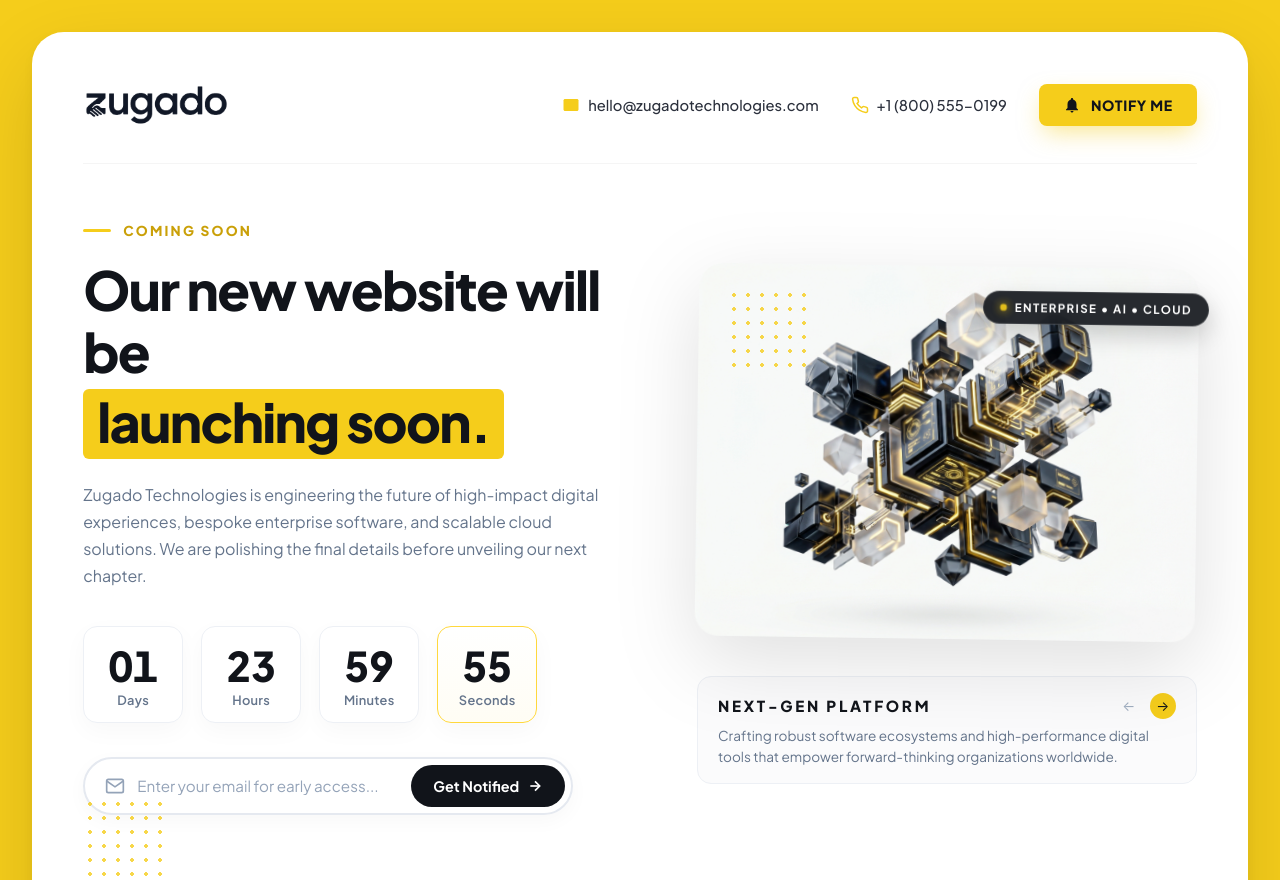
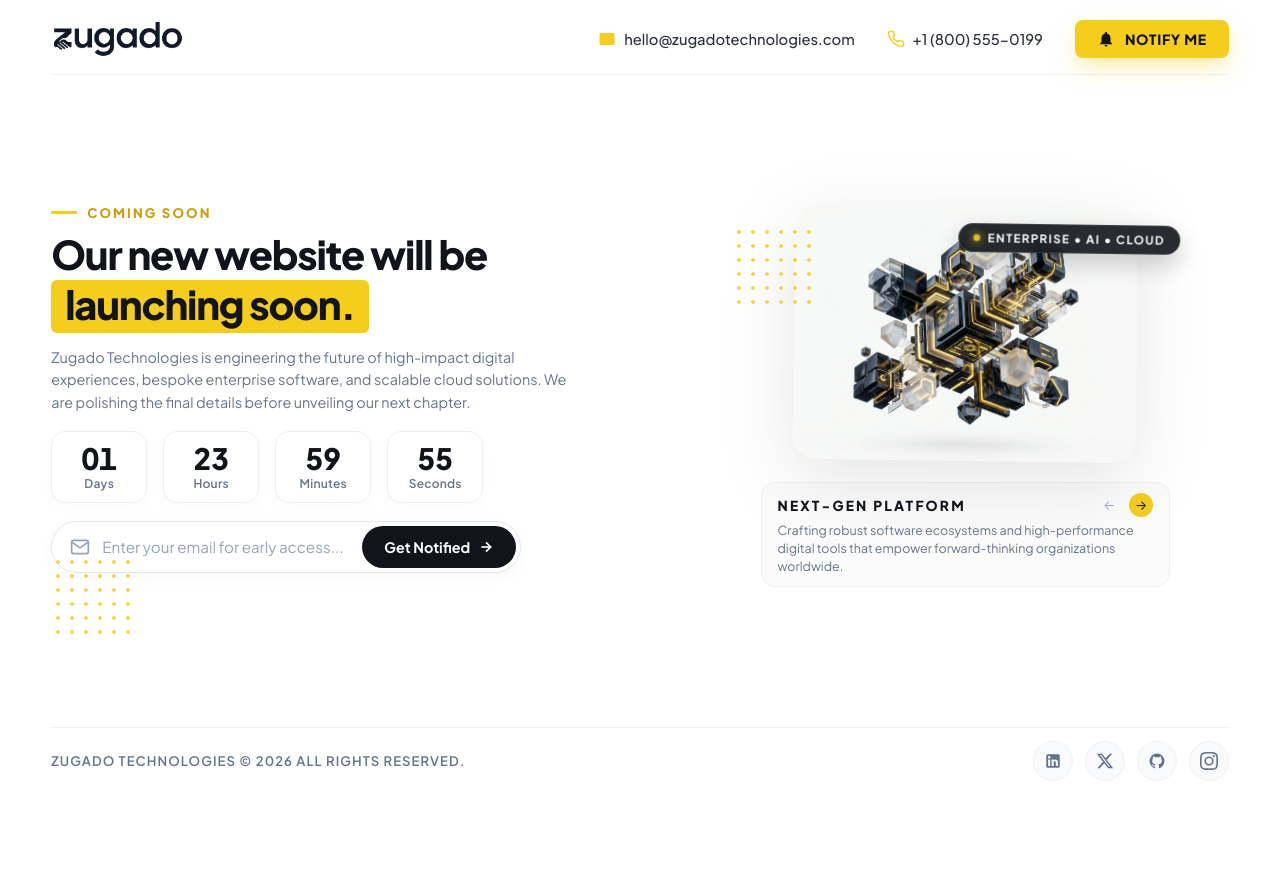
Before and after one commit to Zugado-Technologies/ztechweb, a plain HTML site: page index.html in a window 1280 px wide. Shown: the top 880 px of the page. After the commit the page ends 800 px from the top, so only its background shows below. Drawn offline with Linux system fonts and the light colour scheme.

Commit message:
Remove yellow outlines and fit layout to single screen on desktop without scrolling

```diff
--- a/index.html
+++ b/index.html
@@ -13,7 +13,7 @@
   <link rel="preconnect" href="https://fonts.gstatic.com" crossorigin />
   <link href="https://fonts.googleapis.com/css2?family=Plus+Jakarta+Sans:wght@300;400;500;600;700;800&family=Space+Grotesk:wght@500;700&display=swap" rel="stylesheet" />
 
-  <link rel="stylesheet" href="styles.css" />
+  <link rel="stylesheet" href="styles.css?v=2" />
 </head>
 <body>
   <!-- Outer Wrapper with the Signature Vibrant Yellow Border & Framing -->
@@ -89,7 +89,7 @@
                 <div class="timer-num" id="minutes-val">00</div>
                 <div class="timer-label">Minutes</div>
               </div>
-              <div class="timer-card highlight-card">
+              <div class="timer-card">
                 <div class="timer-num" id="seconds-val">00</div>
                 <div class="timer-label">Seconds</div>
               </div>
--- a/styles.css
+++ b/styles.css
@@ -58,35 +58,54 @@ html {
 
 body {
   font-family: var(--font-main);
-  background-color: var(--color-brand-yellow);
+  background-color: #ffffff;
   color: var(--color-dark-primary);
   min-height: 100vh;
-  display: flex;
-  align-items: center;
-  justify-content: center;
-  padding: clamp(12px, 2.5vw, 36px);
+  margin: 0;
+  padding: 0;
   overflow-x: hidden;
 }
 
-/* Signature Yellow Framed Page */
+@media (min-width: 1025px) {
+  html, body {
+    height: 100vh;
+    max-height: 100vh;
+    overflow: hidden;
+  }
+}
+
+/* Full Width Page Container */
 .page-frame {
   width: 100%;
   max-width: 1440px;
   margin: 0 auto;
+  height: 100%;
+  display: flex;
+  flex-direction: column;
 }
 
-/* White Canvas Card */
+/* White Canvas Container */
 .canvas-card {
-  background: var(--color-card-bg);
-  border-radius: var(--radius-xl);
-  box-shadow: 0 30px 80px rgba(0, 0, 0, 0.12), 0 4px 12px rgba(0, 0, 0, 0.04);
-  padding: clamp(24px, 4vw, 56px);
+  background: #ffffff;
+  border-radius: 0;
+  box-shadow: none;
+  padding: clamp(16px, 2.4vh, 28px) clamp(24px, 4vw, 56px);
   position: relative;
   overflow: hidden;
   display: flex;
   flex-direction: column;
-  min-height: calc(100vh - clamp(24px, 5vw, 72px));
   justify-content: space-between;
+  width: 100%;
+  min-height: 100vh;
+  box-sizing: border-box;
+}
+
+@media (min-width: 1025px) {
+  .canvas-card {
+    height: 100vh;
+    max-height: 100vh;
+    min-height: 100vh;
+  }
 }
 
 /* ==========================================================================
@@ -96,9 +115,10 @@ body {
   display: flex;
   align-items: center;
   justify-content: space-between;
-  padding-bottom: clamp(20px, 3vw, 36px);
-  border-bottom: 1px solid rgba(0, 0, 0, 0.04);
+  padding-bottom: clamp(12px, 1.8vh, 20px);
+  border-bottom: 1px solid rgba(0, 0, 0, 0.05);
   gap: 20px;
+  flex-shrink: 0;
 }
 
 .brand-container {
@@ -118,7 +138,7 @@ body {
 }
 
 .brand-logo {
-  height: clamp(34px, 4vw, 44px);
+  height: clamp(30px, 3.2vw, 40px);
   width: auto;
   object-fit: contain;
   display: block;
@@ -169,7 +189,7 @@ body {
   font-size: 0.88rem;
   font-weight: 800;
   letter-spacing: 0.05em;
-  padding: 12px 24px;
+  padding: 10px 22px;
   border-radius: var(--radius-sm);
   border: none;
   cursor: pointer;
@@ -197,11 +217,13 @@ body {
    ========================================================================== */
 .hero-grid {
   display: grid;
-  grid-template-columns: 1.1fr 1fr;
+  grid-template-columns: 1.15fr 1fr;
   align-items: center;
-  gap: clamp(32px, 5vw, 72px);
-  padding: clamp(24px, 4vw, 56px) 0;
+  gap: clamp(24px, 3.5vw, 60px);
+  padding: clamp(10px, 1.8vh, 24px) 0;
   position: relative;
+  flex: 1;
+  min-height: 0;
 }
 
 /* Left Hero Column */
@@ -213,19 +235,19 @@ body {
 .eyebrow-badge {
   display: inline-flex;
   align-items: center;
-  gap: 12px;
-  margin-bottom: 20px;
+  gap: 10px;
+  margin-bottom: clamp(8px, 1.4vh, 16px);
 }
 
 .eyebrow-line {
-  width: 28px;
+  width: 26px;
   height: 3px;
   background-color: var(--color-brand-yellow);
   border-radius: 2px;
 }
 
 .eyebrow-text {
-  font-size: 0.85rem;
+  font-size: 0.82rem;
   font-weight: 800;
   letter-spacing: 0.16em;
   color: #caa008;
@@ -233,18 +255,18 @@ body {
 }
 
 .hero-title {
-  font-size: clamp(2.4rem, 4.2vw, 4.2rem);
+  font-size: clamp(2rem, 3.1vw, 3.5rem);
   font-weight: 800;
-  line-height: 1.15;
+  line-height: 1.12;
   letter-spacing: -0.03em;
   color: var(--color-dark-primary);
-  margin-bottom: 22px;
+  margin-bottom: clamp(10px, 1.6vh, 18px);
 }
 
 /* Signature Yellow Highlight Box */
 .highlight-wrapper {
   display: inline-block;
-  margin-top: 6px;
+  margin-top: 4px;
 }
 
 .highlight-yellow {
@@ -258,57 +280,57 @@ body {
 }
 
 .hero-description {
-  font-size: clamp(1rem, 1.2vw, 1.15rem);
-  line-height: 1.7;
+  font-size: clamp(0.9rem, 1.05vw, 1.05rem);
+  line-height: 1.58;
   color: var(--color-text-muted);
-  max-width: 540px;
-  margin-bottom: 36px;
+  max-width: 530px;
+  margin-bottom: clamp(14px, 2.2vh, 26px);
 }
 
 /* Countdown Grid */
 .countdown-wrapper {
-  margin-bottom: 34px;
+  margin-bottom: clamp(14px, 2.2vh, 26px);
 }
 
 .countdown-grid {
   display: grid;
-  grid-template-columns: repeat(4, minmax(0, 100px));
-  gap: clamp(10px, 1.6vw, 18px);
+  grid-template-columns: repeat(4, minmax(0, 96px));
+  gap: clamp(8px, 1.4vw, 16px);
 }
 
 .timer-card {
   background: #ffffff;
   border: 1.5px solid #edf0f5;
   border-radius: var(--radius-md);
-  padding: 18px 12px 14px 12px;
+  padding: clamp(10px, 1.4vh, 16px) 8px;
   text-align: center;
-  box-shadow: 0 8px 24px rgba(0, 0, 0, 0.03);
+  box-shadow: 0 4px 16px rgba(0, 0, 0, 0.02);
   transition: transform var(--transition-smooth), border-color var(--transition-smooth), box-shadow var(--transition-smooth);
 }
 
 .timer-card:hover {
-  transform: translateY(-4px);
-  border-color: var(--color-brand-yellow);
-  box-shadow: 0 14px 28px rgba(245, 205, 27, 0.15);
+  transform: translateY(-3px);
+  border-color: #cbd5e1;
+  box-shadow: 0 8px 18px rgba(0, 0, 0, 0.05);
 }
 
 .timer-card.highlight-card {
-  border-color: #ffd83d;
-  background: linear-gradient(180deg, #ffffff 0%, #fffdf4 100%);
+  border-color: #edf0f5;
+  background: #ffffff;
 }
 
 .timer-num {
-  font-size: clamp(2rem, 3.2vw, 2.75rem);
+  font-size: clamp(1.75rem, 2.3vw, 2.35rem);
   font-weight: 800;
   line-height: 1;
   color: var(--color-dark-primary);
   font-variant-numeric: tabular-nums;
-  margin-bottom: 6px;
+  margin-bottom: 3px;
   transition: color var(--transition-fast);
 }
 
 .timer-label {
-  font-size: 0.8rem;
+  font-size: 0.75rem;
   font-weight: 600;
   color: var(--color-text-muted);
   letter-spacing: 0.02em;
@@ -316,23 +338,23 @@ body {
 
 /* Inline Email Subscription Form */
 .inline-subscribe-form {
-  max-width: 490px;
+  max-width: 470px;
 }
 
 .input-group {
   display: flex;
   align-items: center;
   background: #ffffff;
-  border: 2px solid #e5e9f0;
+  border: 1.5px solid #e2e8f0;
   border-radius: var(--radius-full);
-  padding: 6px 6px 6px 20px;
+  padding: 4px 4px 4px 18px;
   transition: border-color var(--transition-fast), box-shadow var(--transition-fast);
-  box-shadow: 0 6px 20px rgba(0, 0, 0, 0.03);
+  box-shadow: 0 4px 16px rgba(0, 0, 0, 0.03);
 }
 
 .input-group:focus-within {
-  border-color: var(--color-brand-yellow);
-  box-shadow: 0 0 0 4px var(--color-brand-yellow-soft);
+  border-color: var(--color-dark-primary);
+  box-shadow: 0 0 0 3px rgba(17, 20, 26, 0.08);
 }
 
 .mail-input-icon {
@@ -416,11 +438,12 @@ body {
   flex-direction: column;
   align-items: center;
   justify-content: center;
+  max-height: 100%;
 }
 
 .visual-stage {
   width: 100%;
-  max-width: 520px;
+  max-width: clamp(300px, 32vw, 440px);
   position: relative;
   perspective: 1200px;
 }
@@ -432,14 +455,18 @@ body {
   animation: gentleFloat 5s ease-in-out infinite alternate;
   transform-style: preserve-3d;
   transition: transform 0.2s cubic-bezier(0.2, 0.8, 0.4, 1);
+  display: flex;
+  justify-content: center;
 }
 
 .hero-img {
-  width: 100%;
-  height: auto;
+  width: auto;
+  max-width: 100%;
+  max-height: clamp(220px, 32vh, 340px);
+  object-fit: contain;
   border-radius: var(--radius-lg);
   display: block;
-  filter: drop-shadow(0 25px 40px rgba(0, 0, 0, 0.12));
+  filter: drop-shadow(0 20px 35px rgba(0, 0, 0, 0.1));
 }
 
 @keyframes gentleFloat {
@@ -447,15 +474,15 @@ body {
     transform: translateY(0px) rotate(0deg);
   }
   100% {
-    transform: translateY(-12px) rotate(0.8deg);
+    transform: translateY(-10px) rotate(0.8deg);
   }
 }
 
 /* Floating Technology Badge */
 .tech-floating-pill {
   position: absolute;
-  top: 24px;
-  right: -10px;
+  top: 18px;
+  right: -8px;
   background: rgba(17, 20, 26, 0.9);
   backdrop-filter: blur(12px);
   -webkit-backdrop-filter: blur(12px);
@@ -463,7 +490,7 @@ body {
   font-size: 0.72rem;
   font-weight: 700;
   letter-spacing: 0.12em;
-  padding: 8px 16px;
+  padding: 6px 14px;
   border-radius: var(--radius-full);
   display: flex;
   align-items: center;
@@ -489,8 +516,8 @@ body {
 
 /* Showcase Caption Box (matching reference) */
 .visual-caption {
-  margin-top: 24px;
-  padding: 16px 20px;
+  margin-top: clamp(10px, 1.4vh, 16px);
+  padding: 10px 16px;
   background: #fbfbfc;
   border-radius: var(--radius-md);
   border: 1px solid #edf0f5;
@@ -501,13 +528,13 @@ body {
   display: flex;
   align-items: center;
   justify-content: space-between;
-  margin-bottom: 6px;
+  margin-bottom: 4px;
 }
 
 .caption-title {
-  font-size: 0.95rem;
+  font-size: 0.86rem;
   font-weight: 800;
-  letter-spacing: 0.18em;
+  letter-spacing: 0.16em;
   color: var(--color-dark-primary);
 }
 
@@ -520,10 +547,10 @@ body {
   display: inline-flex;
   align-items: center;
   justify-content: center;
-  width: 26px;
-  height: 26px;
+  width: 24px;
+  height: 24px;
   border-radius: 50%;
-  font-size: 0.85rem;
+  font-size: 0.8rem;
   color: #a0aec0;
   cursor: pointer;
   transition: all var(--transition-fast);
@@ -535,8 +562,8 @@ body {
 }
 
 .caption-text {
-  font-size: 0.85rem;
-  line-height: 1.55;
+  font-size: 0.78rem;
+  line-height: 1.45;
   color: var(--color-text-muted);
 }
 
@@ -574,9 +601,10 @@ body {
   display: flex;
   align-items: center;
   justify-content: space-between;
-  padding-top: clamp(20px, 3vw, 36px);
-  border-top: 1px solid rgba(0, 0, 0, 0.04);
+  padding-top: clamp(10px, 1.6vh, 18px);
+  border-top: 1px solid rgba(0, 0, 0, 0.05);
   gap: 20px;
+  flex-shrink: 0;
 }
 
 .copyright-text {
@@ -721,8 +749,8 @@ body {
 }
 
 .modal-input-wrap input:focus {
-  border-color: var(--color-brand-yellow);
-  box-shadow: 0 0 0 3px var(--color-brand-yellow-soft);
+  border-color: var(--color-dark-primary);
+  box-shadow: 0 0 0 3px rgba(17, 20, 26, 0.08);
 }
 
 .modal-submit-btn {
```
